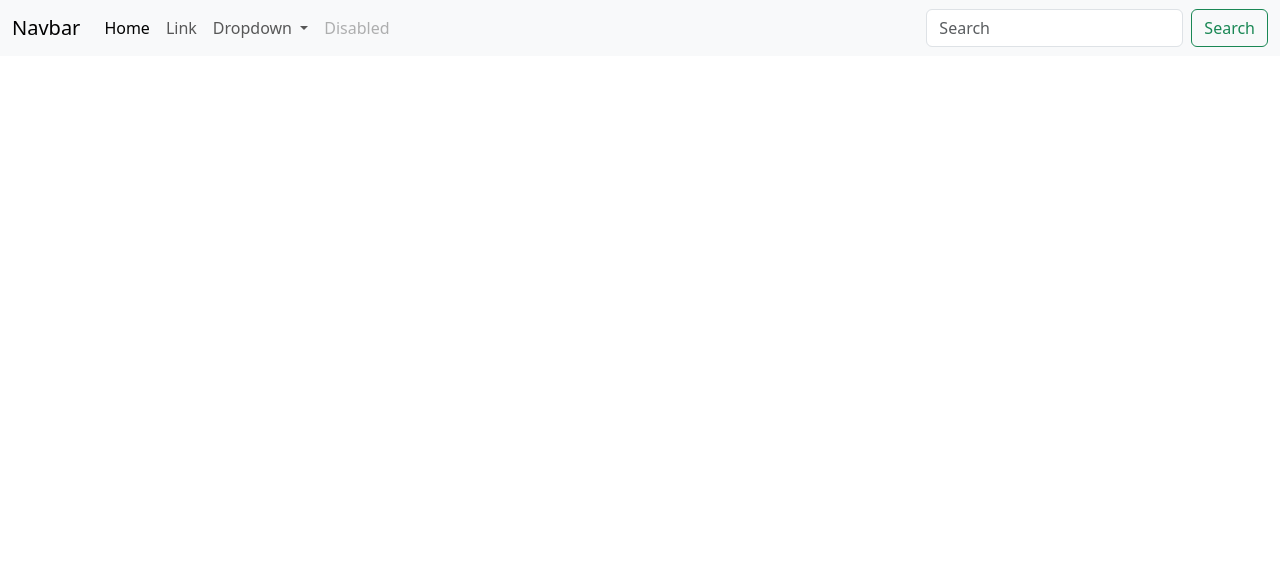
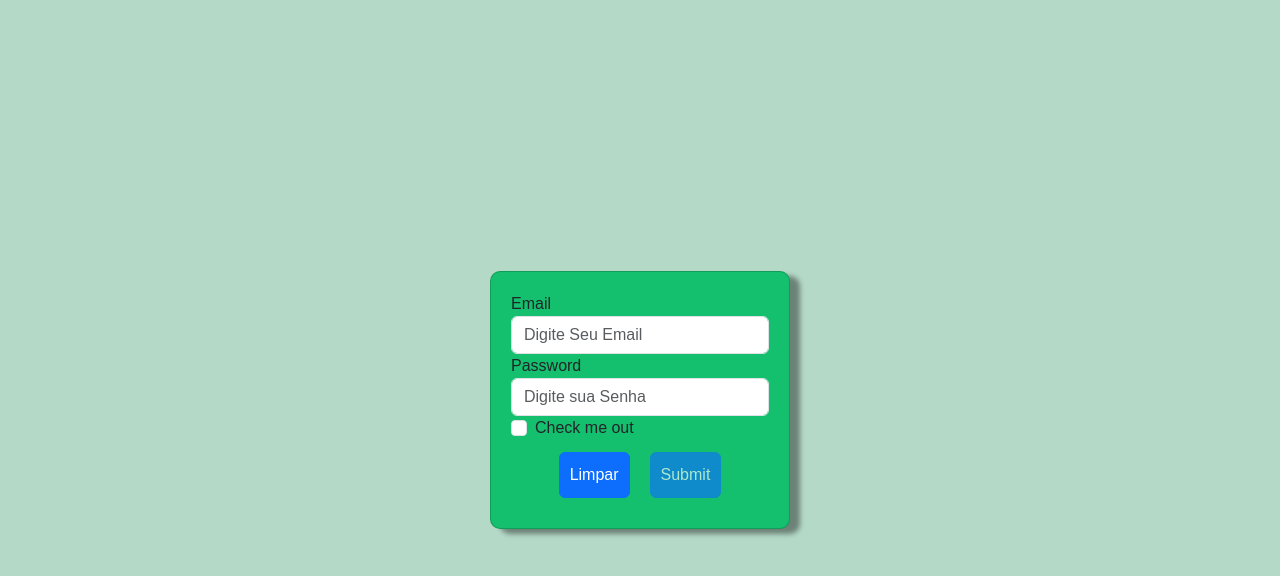
Before and after one commit to DeykyPinheiro/finances-front, an Angular app: page / in a window 1280 px wide. Shown: the top 576 px of the page. Built offline with nearby package versions, Linux system fonts and the light colour scheme.

Commit message:
feat: create login page

```diff
--- a/src/app/app.component.html
+++ b/src/app/app.component.html
@@ -1,36 +1 @@
-<nav class="navbar navbar-expand-lg navbar-light bg-light">
-  <div class="container-fluid">
-    <a class="navbar-brand" href="#">Navbar</a>
-    <button class="navbar-toggler" type="button" data-bs-toggle="collapse" data-bs-target="#navbarSupportedContent" aria-controls="navbarSupportedContent" aria-expanded="false" aria-label="Toggle navigation">
-      <span class="navbar-toggler-icon"></span>
-    </button>
-    <div class="collapse navbar-collapse" id="navbarSupportedContent">
-      <ul class="navbar-nav me-auto mb-2 mb-lg-0">
-        <li class="nav-item">
-          <a class="nav-link active" aria-current="page" href="#">Home</a>
-        </li>
-        <li class="nav-item">
-          <a class="nav-link" href="#">Link</a>
-        </li>
-        <li class="nav-item dropdown">
-          <a class="nav-link dropdown-toggle" href="#" id="navbarDropdown" role="button" data-bs-toggle="dropdown" aria-expanded="false">
-            Dropdown
-          </a>
-          <ul class="dropdown-menu" aria-labelledby="navbarDropdown">
-            <li><a class="dropdown-item" href="#">Action</a></li>
-            <li><a class="dropdown-item" href="#">Another action</a></li>
-            <li><hr class="dropdown-divider"></li>
-            <li><a class="dropdown-item" href="#">Something else here</a></li>
-          </ul>
-        </li>
-        <li class="nav-item">
-          <a class="nav-link disabled" href="#" tabindex="-1" aria-disabled="true">Disabled</a>
-        </li>
-      </ul>
-      <form class="d-flex">
-        <input class="form-control me-2" type="search" placeholder="Search" aria-label="Search">
-        <button class="btn btn-outline-success" type="submit">Search</button>
-      </form>
-    </div>
-  </div>
-</nav>
+<app-login></app-login>
--- a/src/app/app.module.ts
+++ b/src/app/app.module.ts
@@ -2,13 +2,16 @@ import { NgModule } from '@angular/core';
 import { BrowserModule } from '@angular/platform-browser';
 
 import { AppComponent } from './app.component';
+import { AuthModule } from './auth/auth.module';
+
 
 @NgModule({
   declarations: [
     AppComponent
   ],
   imports: [
-    BrowserModule
+    BrowserModule,
+    AuthModule
   ],
   providers: [],
   bootstrap: [AppComponent]
--- /dev/null
+++ b/src/app/auth/auth.module.ts
@@ -0,0 +1,19 @@
+import { NgModule } from '@angular/core';
+import { CommonModule } from '@angular/common';
+import { LoginComponent } from './login/login.component';
+import { ReactiveFormsModule } from '@angular/forms';
+
+
+
+@NgModule({
+  declarations: [
+    LoginComponent
+  ],
+  imports: [
+    CommonModule,
+    ReactiveFormsModule
+  ], exports: [
+    LoginComponent
+  ]
+})
+export class AuthModule { }
--- /dev/null
+++ b/src/app/auth/login/login.component.html
@@ -0,0 +1,65 @@
+<div class="container-fluid">
+
+    <div class="card card-login">
+        <form class="form" [formGroup]="form" (ngSubmit)="onSubmit()">
+
+            <div class="form-group">
+                <label for="email">Email</label>
+                <input type="email" class="form-control" id="email" formControlName="email" aria-describedby="emailHelp"
+                    placeholder="Digite Seu Email">
+
+                <div *ngIf="form.get('email')?.invalid && (form.get('email')?.dirty || form.get('email')?.touched)"
+                    class="alert alert-danger">
+                    <div *ngIf="form.get('email')?.errors?.['required']">
+                        Email é obrigatório.
+                    </div>
+                    <div *ngIf="form.get('email')?.errors?.['minlength']">
+                        O email deve ter pelo menos 7 caracteres.
+                    </div>
+                    <div *ngIf="form.get('email')?.errors?.['maxlength']">
+                        O email não pode ter mais de 300 caracteres.
+                    </div>
+                    <div *ngIf="form.get('email')?.errors?.['email']">
+                        Por favor, insira um email válido.
+                    </div>
+                </div>
+            </div>
+
+            <div class="form-group">
+                <label for="password">Password</label>
+                <input type="password" class="form-control" formControlName="password" id="password"
+                    placeholder="Digite sua Senha">
+
+                <div *ngIf="form.get('password')?.invalid && (form.get('password')?.dirty || form.get('password')?.touched)"
+                    class="alert alert-danger">
+
+                    <div *ngIf="form.get('password')?.errors?.['required']">
+                        senha é obrigatório.
+                    </div>
+                    <div *ngIf="form.get('password')?.errors?.['minlength']">
+                        Senha não pode ter menos do que 8 caracteres
+                    </div>
+                    <div *ngIf="form.get('password')?.errors?.['maxlength']">
+                        Senha não pode ter mais do que 100 caracteres
+                    </div>
+                </div>
+            </div>
+
+            <div class="form-group form-check">
+                <input type="checkbox" class="form-check-input" id="exampleCheck1">
+                <label class="form-check-label" for="exampleCheck1">Check me out</label>
+            </div>
+
+            <div class="buttons">
+                <button type="reset" class="btn btn-primary">Limpar</button>
+                <!-- butao que só habilita quando tudo esta valido -->
+                <button type="submit" [disabled]="!form.valid" class="btn btn-primary">Submit</button>
+                <!-- <button type="submit" class="btn btn-primary">Submit</button> -->
+
+            </div>
+
+
+
+        </form>
+    </div>
+</div>
--- /dev/null
+++ b/src/app/auth/login/login.component.scss
@@ -0,0 +1,29 @@
+.container-fluid {
+    display: flex;
+    align-items: center;
+    height: 100vh;
+    background-color: var(--color-primary-1)
+}
+
+.card-login {
+    background-color: var(--color-primary-2);
+    margin: auto;
+    padding: 20px;
+
+    min-width: 300px;
+    max-width: 700px;
+    box-shadow: 10px 5px 5px rgba(0, 0, 0, 0.4);
+    border-radius: 10px;
+}
+
+.buttons {
+    display: flex;
+    justify-content: center;
+}
+
+.buttons button {
+    display: inline-block;
+    margin: auto;
+    padding: 10px;
+    margin: 10px;
+}
--- /dev/null
+++ b/src/app/auth/login/login.component.ts
@@ -0,0 +1,27 @@
+import { Component } from '@angular/core';
+import { FormBuilder, FormGroup, Validators } from '@angular/forms';
+
+@Component({
+  selector: 'app-login',
+  templateUrl: './login.component.html',
+  styleUrls: ['./login.component.scss']
+})
+export class LoginComponent {
+
+  form: FormGroup;
+
+  constructor(private formBuilder: FormBuilder) {
+    this.form = formBuilder.group({
+      email: ["", [Validators.required, Validators.minLength(7), Validators.maxLength(100), Validators.email]],
+      password: ["", [Validators.required, Validators.minLength(8), Validators.maxLength(100)]]
+    })
+  }
+
+
+  onSubmit(): void {
+    // aqui vai ir a logica
+    // console.log("mostrando formlario: " + this.form.value)
+
+
+  }
+}
--- a/src/styles.scss
+++ b/src/styles.scss
@@ -1 +1,17 @@
 /* You can add global styles to this file, and also import other style files */
+
+
+
+* {
+    padding: 0px;
+    margin: 0px;
+
+    --color-primary-0: #C6CAC8;
+    --color-primary-1: #B4D9C7;
+    --color-primary-2: #14BF6D;
+    --color-primary-3: #00B15C;
+
+
+    font-family: Arial, Helvetica, sans-serif;
+    // background: linear-gradient(to right, var(--color-primary-1), white);
+}
```
Also changed, not shown: 1 other file (tests, documents, lock files or other folders).
